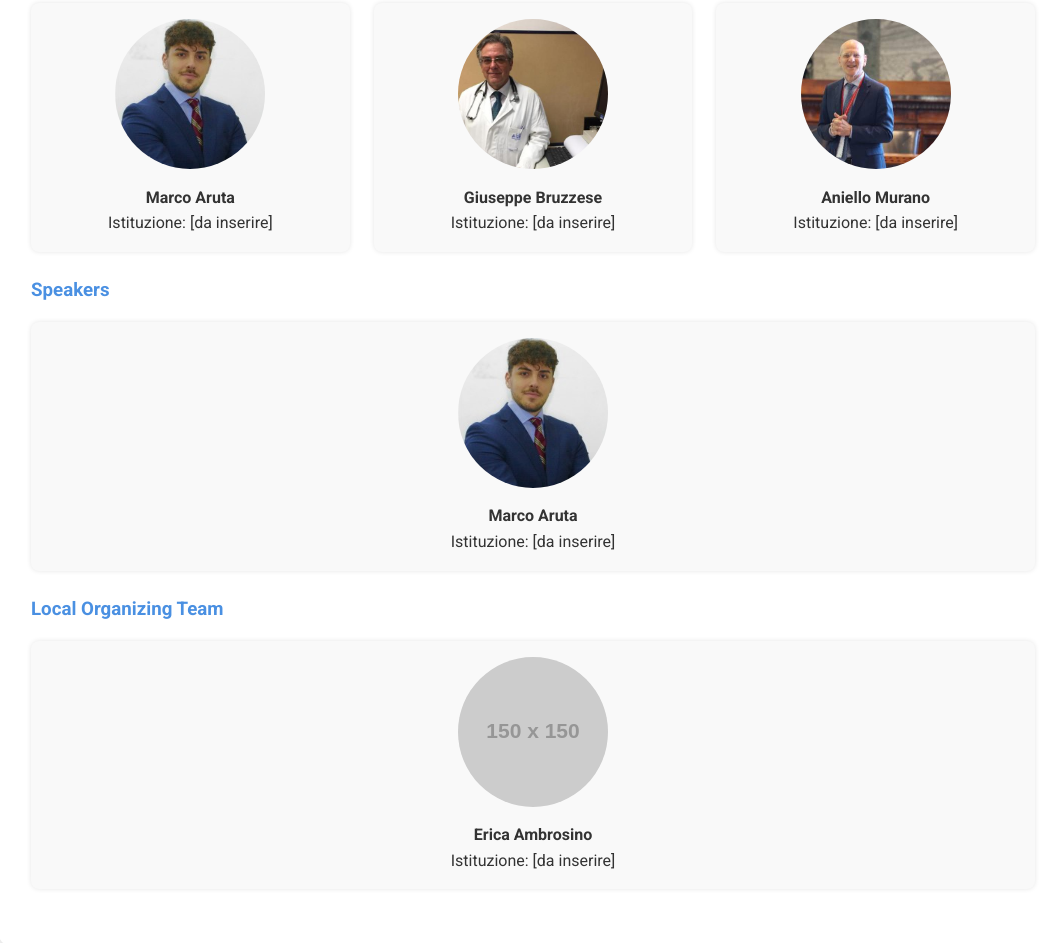
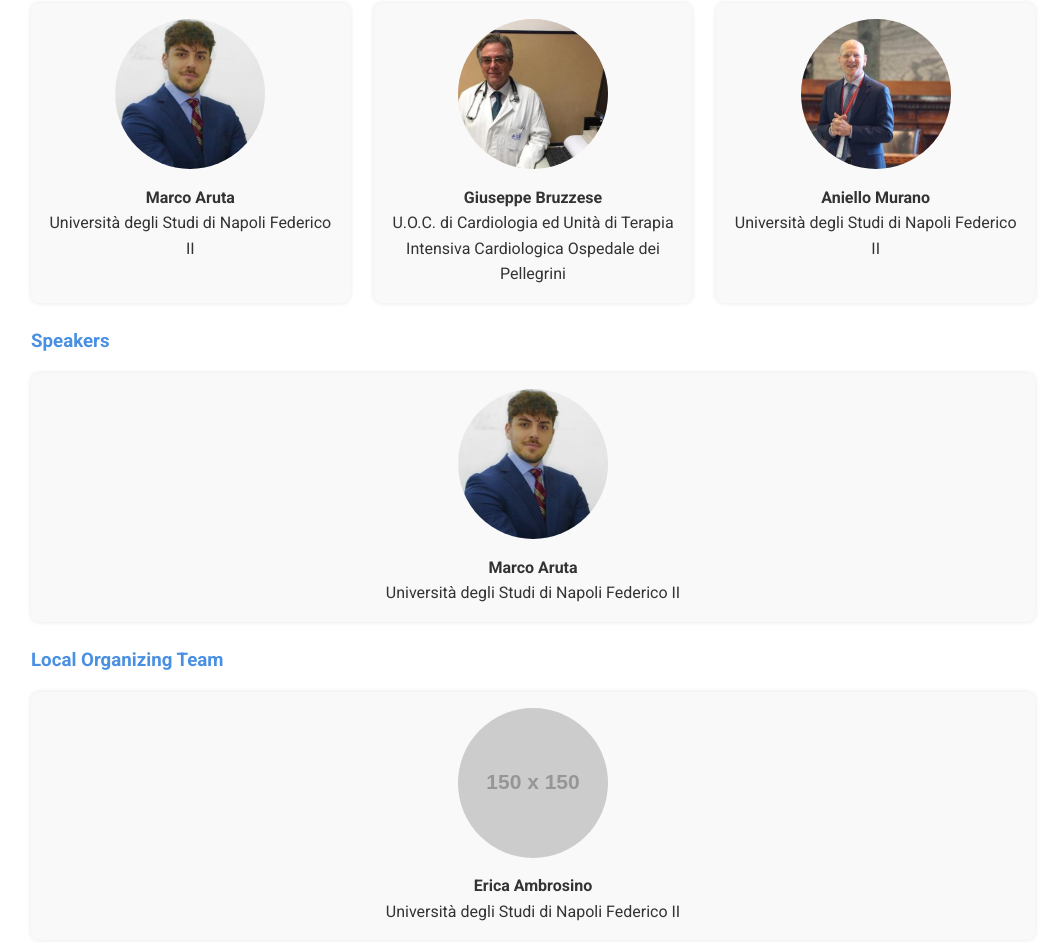
Before and after one commit to medicinaeiaoggiedomani/medicinaeiaoggiedomani.github.io, a plain HTML site: page index.html in a window 1280 px wide. Shown: the part 3607-4550 px from the top of the page, without its empty margins (107-1154 px from the left). Drawn offline with Linux system fonts and the light colour scheme; placeholder pictures from the web are drawn by us.

Commit message:
Update index.html

```diff
--- a/index.html
+++ b/index.html
@@ -500,17 +500,17 @@
         <div class="organizer-card">
           <img src="marcoaruta.jpg" alt="Marco Aruta">
           <h4>Marco Aruta</h4>
-          <p>Istituzione: [da inserire]</p>
+          <p>Università degli Studi di Napoli Federico II</p>
         </div>
         <div class="organizer-card">
           <img src="giuseppebruzzese.jpeg" alt="Giuseppe Bruzzese">
           <h4>Giuseppe Bruzzese</h4>
-          <p>Istituzione: [da inserire]</p>
+          <p>U.O.C. di Cardiologia ed Unità di Terapia Intensiva Cardiologica Ospedale dei Pellegrini</p>
         </div>
         <div class="organizer-card">
           <img src="aniellomurano.jpg" alt="Aniello Murano">
           <h4>Aniello Murano</h4>
-          <p>Istituzione: [da inserire]</p>
+          <p>Università degli Studi di Napoli Federico II</p>
         </div>
       </div>
 
@@ -520,7 +520,7 @@
         <div class="organizer-card">
           <img src="marcoaruta.jpg" alt="Marco Aruta">
           <h4>Marco Aruta</h4>
-          <p>Istituzione: [da inserire]</p>
+          <p>Università degli Studi di Napoli Federico II</p>
         </div>
       </div>
 
@@ -530,7 +530,7 @@
         <div class="organizer-card">
           <img src="https://via.placeholder.com/150" alt="Erica Ambrosino">
           <h4>Erica Ambrosino</h4>
-          <p>Istituzione: [da inserire]</p>
+          <p>Università degli Studi di Napoli Federico II</p>
         </div>
       </div>
     </section>
```
